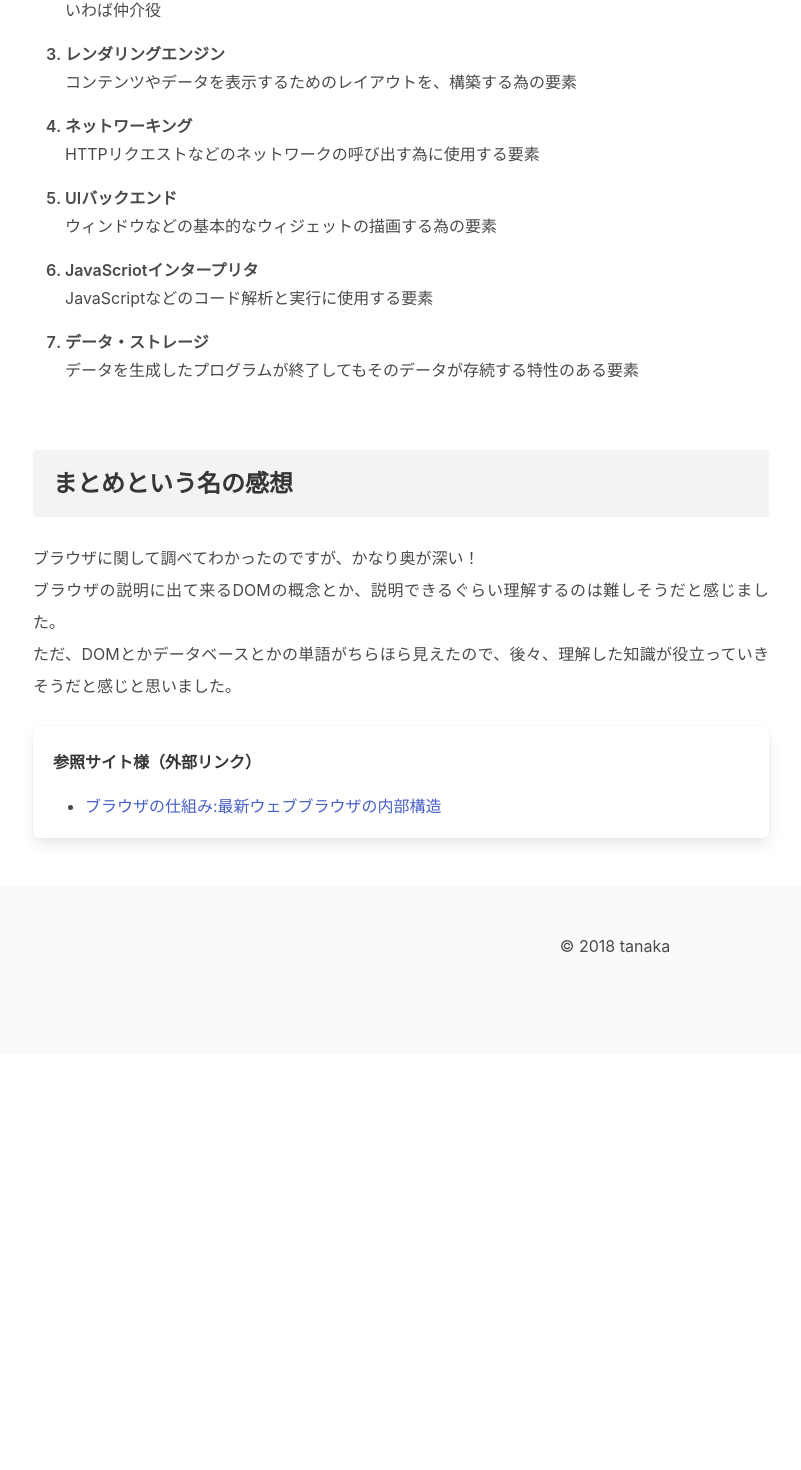
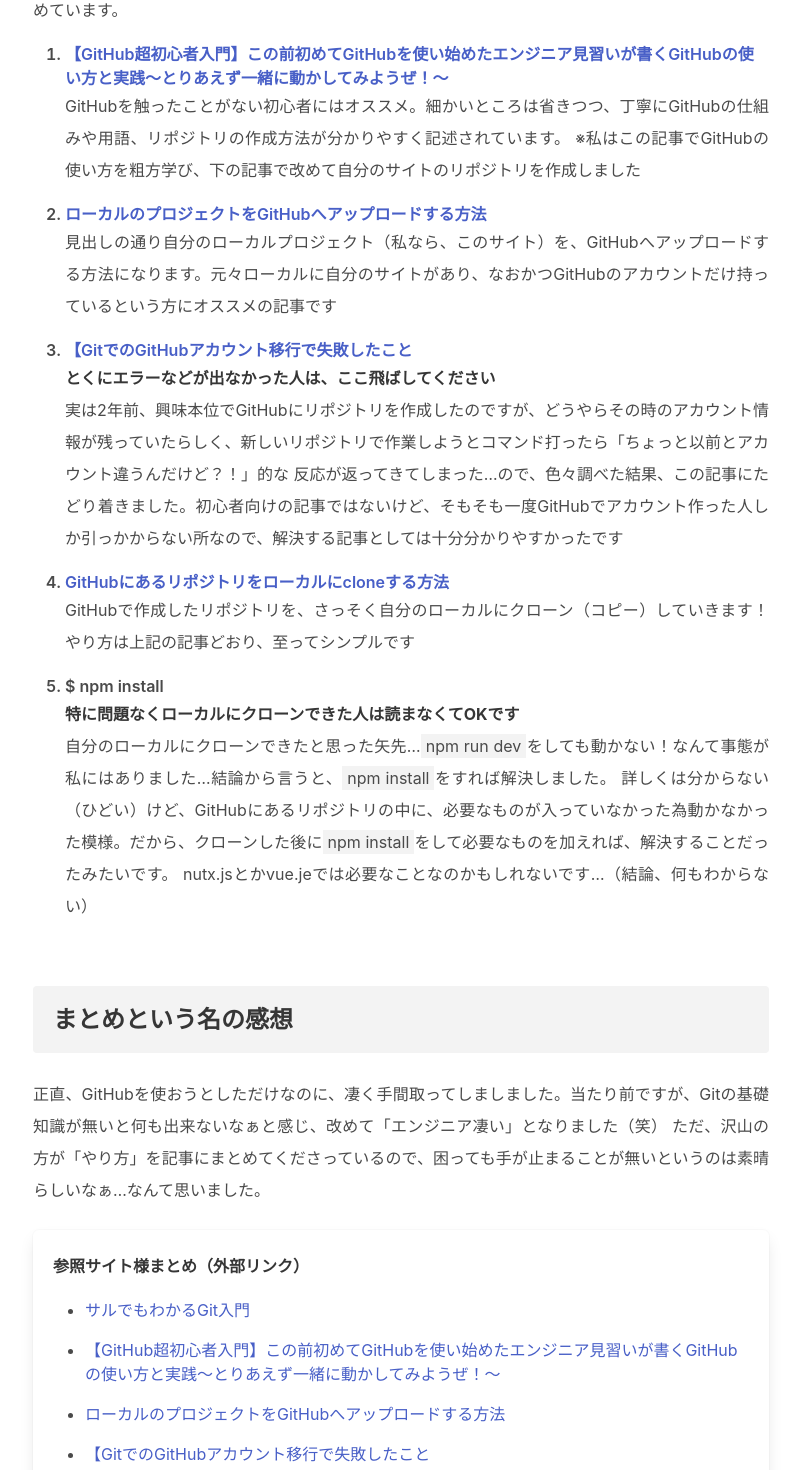
Before and after one commit to tanaka-minami/DesignSite, a Nuxt app: page /web/web-005 in a window 1280 px wide. Shown: the part 1818-3288 px from the top of the page, without its empty margins (25-826 px from the left). Before the commit the page ends 2872 px from the top, so only its background shows below. Built offline with nearby package versions, Linux system fonts and the light colour scheme.

Commit message:
web-005：サイト更新

```diff
--- a/pages/web/index.vue
+++ b/pages/web/index.vue
@@ -19,10 +19,10 @@
         <article class="article-newlist">
           <div class="columns">
             <figuer class="column is-5">
-              <img src="~assets/img/web/copyright.png" alt="コピーライトイメージ画像" class="image">
+              <img src="~assets/img/web/web-005.jpg" alt="githubイメージ画像" class="image">
             </figuer>
             <div class="column">
-              <nuxt-link to="/web/web-004" class="link-item">©マークは必要あるの？</nuxt-link>
+              <nuxt-link to="/web/web-005" class="link-item">Gitを使ってみた</nuxt-link>
             </div>
           </div>
         </article>
@@ -59,10 +59,10 @@
         <article class="article-list ">
           <div class="columns is-mobile">
             <figuer class="column is-4">
-              <img src="~assets/img/web/adaptive-img.jpg" alt="アダプティブイメージ図" class="image">
+              <img src="~assets/img/web/copyright.png" alt="コピーライトイメージ画像" class="image">
             </figuer>
             <div class="column">
-              <nuxt-link to="/web/web-005" class="link-item">Gitを使ってみた</nuxt-link>
+              <nuxt-link to="/web/web-004" class="link-item">©マークは必要あるの？</nuxt-link>
             </div>
           </div>
         </article>
--- a/pages/web/web-005.vue
+++ b/pages/web/web-005.vue
@@ -70,39 +70,45 @@
               </h2>
             </div>
             <p>
-
+              さっそくGitHubを使い方をまとめようと思ったのですが…もう色んな方がまとめているようなので、<strong>私はそれをリンクするだけ</strong>にしようかと思います！（最低）
+              一応、以下の順番通り進めて行きましたので、よければ以下の順番を参考に、素敵なサイト（投稿者）様方のまとめを読んで頂ければ幸いです。
+              <br>※流石にリンクだけ乗せるのは失礼かと思い、サイト（投稿者）様の解説？おすすめポイント？をまとめています。
             </p>
             <div class="content">
               <ol>
-                <li>ユーザーインターフェイス</li>
+                <li>
+                  <a src="https://www.html5rocks.com/ja/tutorials/internals/howbrowserswork/">【GitHub超初心者入門】この前初めてGitHubを使い始めたエンジニア見習いが書くGitHubの使い方と実践～とりあえず一緒に動かしてみようぜ！～</a>
+                </li>
                   <p>
-                    人間の指示をコンピューターに伝えたり、コンピューターからのデータを人間に伝える為の要素
-                    <br class="is-hidden-mobile">一般的に、コンピューターと周辺機器との接続部分のことを言う
+                    GitHubを触ったことがない初心者にはオススメ。細かいところは省きつつ、丁寧にGitHubの仕組みや用語、リポジトリの作成方法が分かりやすく記述されています。
+                    ※私はこの記事でGitHubの使い方を粗方学び、下の記事で改めて自分のサイトのリポジトリを作成しました
                   </p>
-                <li>ブラウザエンジン</li>
+                <li>
+                  <a src="https://qiita.com/devzip8/items/28ac253ea295ad6c2b73">ローカルのプロジェクトをGitHubへアップロードする方法</a>
+                </li>
                   <p>
-                    UIとレンダリングエンジンの間の処理を整理する要素
-                    <br class="is-hidden-mobile">いわば仲介役
+                    見出しの通り自分のローカルプロジェクト（私なら、このサイト）を、GitHubへアップロードする方法になります。元々ローカルに自分のサイトがあり、なおかつGitHubのアカウントだけ持っているという方にオススメの記事です
                   </p>
-                <li>レンダリングエンジン</li>
+                <li>
+                  <a src="https://qiita.com/0koara0/items/f41a3d5b58ff9038229c">【GitでのGitHubアカウント移行で失敗したこと</a>
+                </li>
                   <p>
-                    コンテンツやデータを表示するためのレイアウトを、構築する為の要素
+                    <strong>とくにエラーなどが出なかった人は、ここ飛ばしてください</strong>
+                    <br>実は2年前、興味本位でGitHubにリポジトリを作成したのですが、どうやらその時のアカウント情報が残っていたらしく、新しいリポジトリで作業しようとコマンド打ったら「ちょっと以前とアカウント違うんだけど？！」的な
+                    反応が返ってきてしまった…ので、色々調べた結果、この記事にたどり着きました。初心者向けの記事ではないけど、そもそも一度GitHubでアカウント作った人しか引っかからない所なので、解決する記事としては十分分かりやすかったです
+                  <p>
+                <li>
+                  <a src="https://qiita.com/masamitsu-konya/items/abb572337156e4d003cf">GitHubにあるリポジトリをローカルにcloneする方法</a>
+                </li>
+                  <p>
+                    GitHubで作成したリポジトリを、さっそく自分のローカルにクローン（コピー）していきます！やり方は上記の記事どおり、至ってシンプルです
                   </p>
-                <li>ネットワーキング</li>
+                <li>$ npm install</li>
                   <p>
-                    HTTPリクエストなどのネットワークの呼び出す為に使用する要素
-                  </p>
-                <li>UIバックエンド</li>
-                  <p>
-                    ウィンドウなどの基本的なウィジェットの描画する為の要素
-                  </p>
-                <li>JavaScriotインタープリタ</li>
-                  <p>
-                    JavaScriptなどのコード解析と実行に使用する要素
-                  </p>
-                <li>データ・ストレージ</li>
-                  <p>
-                    データを生成したプログラムが終了してもそのデータが存続する特性のある要素
+                    <strong>特に問題なくローカルにクローンできた人は読まなくてOKです</strong>
+                    <br>自分のローカルにクローンできたと思った矢先…<span class="text-code">npm run dev</span>をしても動かない！なんて事態が私にはありました…結論から言うと、<span class="text-code">npm install</span>をすれば解決しました。
+                    詳しくは分からない（ひどい）けど、GitHubにあるリポジトリの中に、必要なものが入っていなかった為動かなかった模様。だから、クローンした後に<span class="text-code">npm install</span>をして必要なものを加えれば、解決することだったみたいです。
+                    nutx.jsとかvue.jeでは必要なことなのかもしれないです…（結論、何もわからない）
                   </p>
               </ol>
             </div>
@@ -116,19 +122,30 @@
               </h2>
             </div>
             <p>
-              ブラウザに関して調べてわかったのですが、かなり奥が深い！
-              <br class="is-hidden-mobile">ブラウザの説明に出て来るDOMの概念とか、説明できるぐらい理解するのは難しそうだと感じました。
-              <br>ただ、DOMとかデータベースとかの単語がちらほら見えたので、後々、理解した知識が役立っていきそうだと感じと思いました。
+              正直、GitHubを使おうとしただけなのに、凄く手間取ってしましました。当たり前ですが、Gitの基礎知識が無いと何も出来ないなぁと感じ、改めて「エンジニア凄い」となりました（笑）
+              ただ、沢山の方が「やり方」を記事にまとめてくださっているので、困っても手が止まることが無いというのは素晴らしいなぁ…なんて思いました。
             </p>
           </div>
         </div>
         <div class="box">
           <p>
-            <strong>参照サイト様（外部リンク）</strong>
+            <strong>参照サイト様まとめ（外部リンク）</strong>
           </p>
           <div class="content">
             <ul>
-              <li><a src="https://www.html5rocks.com/ja/tutorials/internals/howbrowserswork/">ブラウザの仕組み:最新ウェブブラウザの内部構造</a></li>
+              <li><a src="https://backlog.com/ja/git-tutorial/">サルでもわかるGit入門</a></li>
+            </ul>
+            <ul>
+              <li><a src="https://www.html5rocks.com/ja/tutorials/internals/howbrowserswork/">【GitHub超初心者入門】この前初めてGitHubを使い始めたエンジニア見習いが書くGitHubの使い方と実践～とりあえず一緒に動かしてみようぜ！～</a></li>
+            </ul>
+            <ul>
+              <li><a src="https://qiita.com/devzip8/items/28ac253ea295ad6c2b73">ローカルのプロジェクトをGitHubへアップロードする方法</a></li>
+            </ul>
+            <ul>
+              <li><a src="https://qiita.com/0koara0/items/f41a3d5b58ff9038229c">【GitでのGitHubアカウント移行で失敗したこと</a></li>
+            </ul>
+            <ul>
+              <li><a src="https://qiita.com/masamitsu-konya/items/abb572337156e4d003cf">GitHubにあるリポジトリをローカルにcloneする方法</a></li>
             </ul>
           </div>
         </div>
@@ -174,6 +191,11 @@
   background: yellow;
   padding: 2px 5px;
 }
+// コード用背景色（黄色）
+.text-code {
+  background: #F3F3F3;
+  padding: 2px 5px;
+}
 // サブタイトル
 .is-sabtitle-style {
   background-color: #F3F3F3;
```
